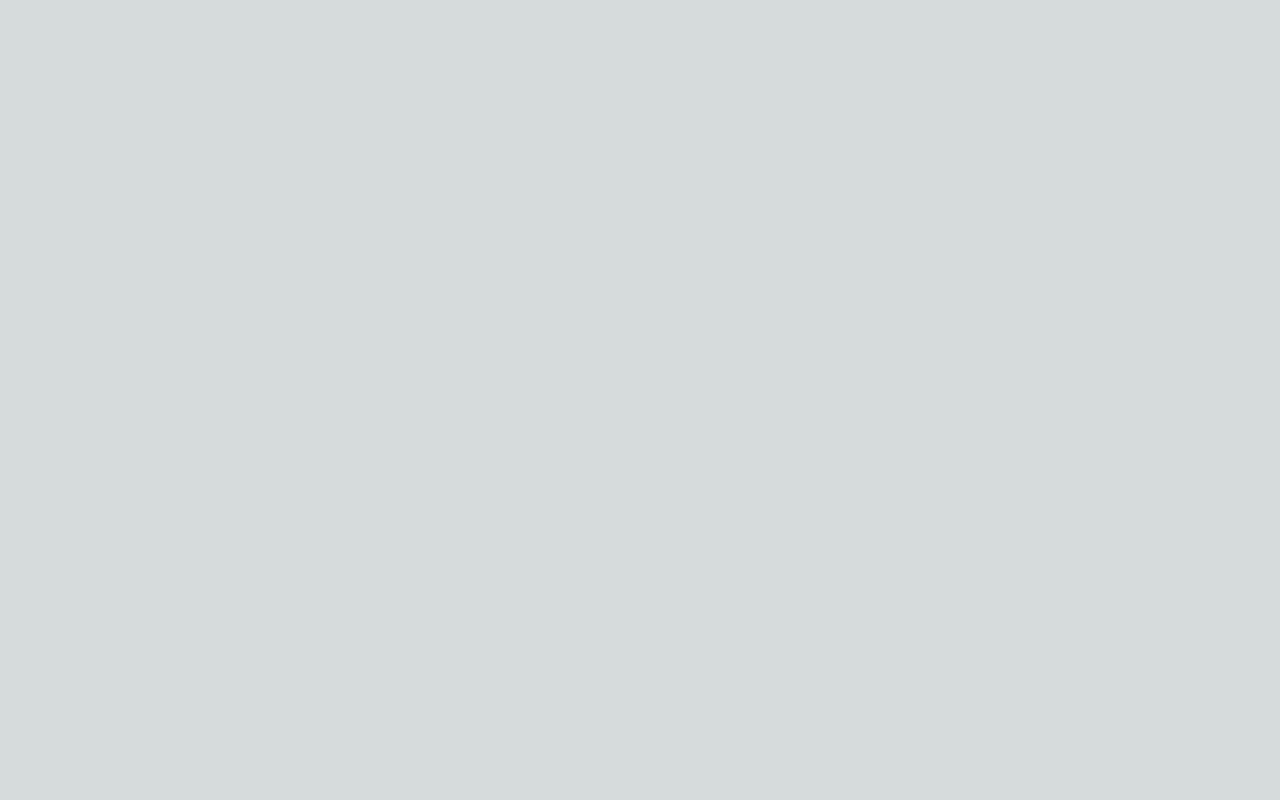
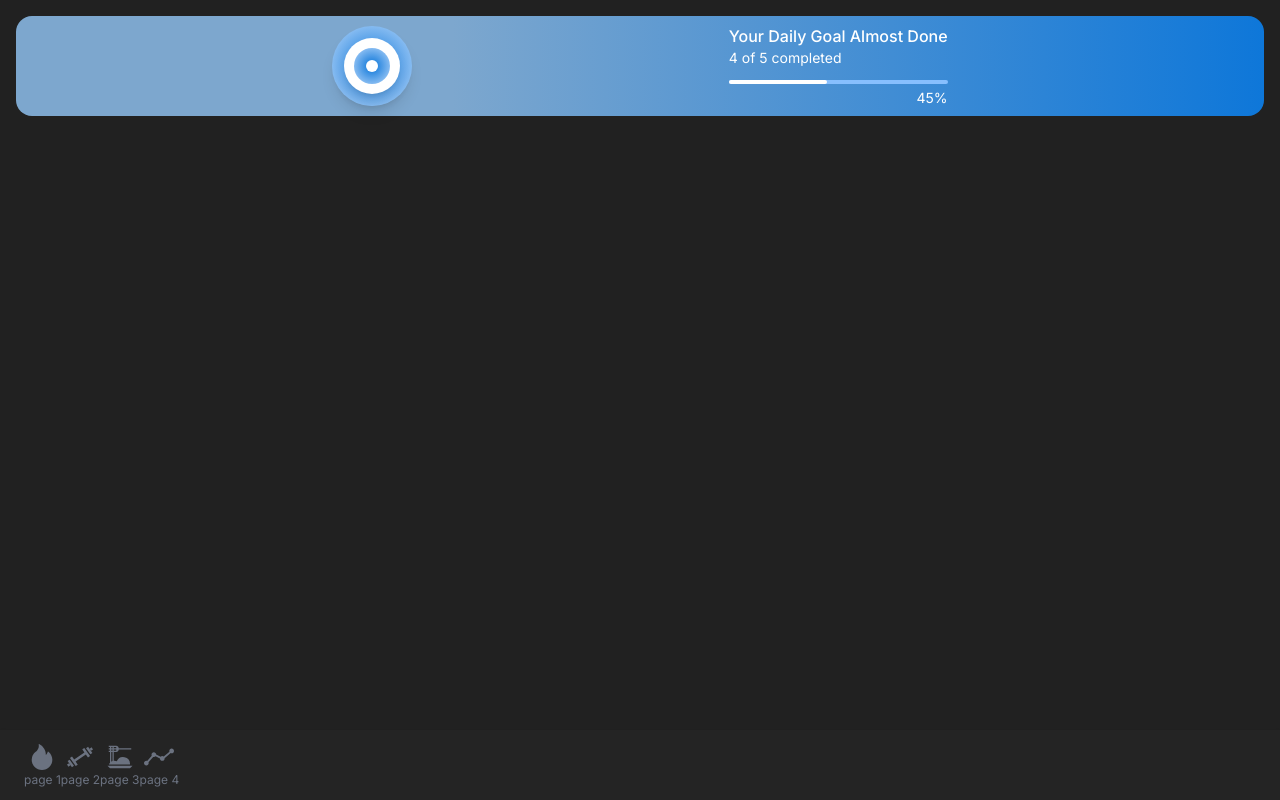
Before and after one commit to arghyadutta080/Fibo-Frontend, a Next.js app: page / in a window 1280 px wide. Built offline with nearby package versions, Linux system fonts and the light colour scheme.

Commit message:
add: page1 components

```diff
--- a/package.json
+++ b/package.json
@@ -12,7 +12,8 @@
     "flowbite-react": "^0.9.0",
     "next": "14.2.3",
     "react": "^18",
-    "react-dom": "^18"
+    "react-dom": "^18",
+    "react-icons": "^5.2.1"
   },
   "devDependencies": {
     "@types/node": "^20",
--- a/src/app/globals.css
+++ b/src/app/globals.css
@@ -2,32 +2,8 @@
 @tailwind components;
 @tailwind utilities;
 
-:root {
-  --foreground-rgb: 0, 0, 0;
-  --background-start-rgb: 214, 219, 220;
-  --background-end-rgb: 255, 255, 255;
-}
-
-@media (prefers-color-scheme: dark) {
-  :root {
-    --foreground-rgb: 255, 255, 255;
-    --background-start-rgb: 0, 0, 0;
-    --background-end-rgb: 0, 0, 0;
-  }
-}
 
 body {
-  color: rgb(var(--foreground-rgb));
-  background: linear-gradient(
-      to bottom,
-      transparent,
-      rgb(var(--background-end-rgb))
-    )
-    rgb(var(--background-start-rgb));
+  background-color: #212121;
+  scroll-behavior: smooth;
 }
-
-@layer utilities {
-  .text-balance {
-    text-wrap: balance;
-  }
-}
--- a/src/app/layout.tsx
+++ b/src/app/layout.tsx
@@ -1,6 +1,7 @@
 import type { Metadata } from "next";
 import { Inter } from "next/font/google";
 import "./globals.css";
+import FooterComponent from "@/components/common/FooterComponent";
 
 const inter = Inter({ subsets: ["latin"] });
 
@@ -16,7 +17,10 @@ export default function RootLayout({
 }>) {
   return (
     <html lang="en">
-      <body className={inter.className}>{children}</body>
+      <body className={inter.className}>
+        {children}
+        <FooterComponent />{" "}
+      </body>
     </html>
   );
 }
--- a/src/app/page.tsx
+++ b/src/app/page.tsx
@@ -1,8 +1,10 @@
+import TopBar from "@/components/home/TopBar";
 import Image from "next/image";
 
 export default function Home() {
   return (
     <>
+    <TopBar />
     </>
   );
 }
--- /dev/null
+++ b/src/app/page2/page.tsx
@@ -0,0 +1,9 @@
+import React from 'react'
+
+const page = () => {
+  return (
+    <div>page2</div>
+  )
+}
+
+export default page
--- /dev/null
+++ b/src/app/page3/page.tsx
@@ -0,0 +1,9 @@
+import React from 'react'
+
+const page = () => {
+  return (
+    <div>page3</div>
+  )
+}
+
+export default page
--- /dev/null
+++ b/src/app/page4/page.tsx
@@ -0,0 +1,9 @@
+import React from 'react'
+
+const page = () => {
+  return (
+    <div>page4</div>
+  )
+}
+
+export default page
--- /dev/null
+++ b/src/components/common/FooterComponent.tsx
@@ -0,0 +1,30 @@
+import React from "react";
+import { Footer, FooterLinkGroup } from "flowbite-react";
+import { FooterRoutes } from "@/utils/constants/FooterRoutes";
+import Link from "next/link";
+
+const FooterComponent: React.FC = () => {
+  return (
+    <Footer
+      container
+      className=" bg-[#242424] bottom-0 absolute py-3 rounded-none mb-0"
+    >
+      <FooterLinkGroup className="flex justify-between">
+        {FooterRoutes.map((route, index) => (
+          <Link
+            key={index}
+            href={route.href}
+            className=" text-gray-500 hover:text-[#D15439] active:text-[#D15439]"
+          >
+            <div className="flex flex-col items-center text-xs">
+              <route.icon size={30} />
+              <span>{route.title}</span>
+            </div>
+          </Link>
+        ))}
+      </FooterLinkGroup>
+    </Footer>
+  );
+};
+
+export default FooterComponent;
--- /dev/null
+++ b/src/components/home/TopBar.tsx
@@ -0,0 +1,42 @@
+import React from "react";
+import "./style.css";
+
+
+const TopBar = () => {
+  return (
+    <div
+      className="absolute mt-4 mx-4 left-0 right-0 rounded-2xl top-0 flex flex-row items-center space-x-2 justify-evenly min-h-16 py-2 px-2"
+      id="topbar"
+    >
+      {/* circular ring */}
+      <div className=" h-20 min-h-16 w-20 min-w-16 rounded-full circle flex items-center justify-center shadow-lg">
+        <div className="m-2 bg-white h-14 min-h-10 w-14 min-w-10 rounded-full flex items-center justify-center shadow-lg">
+          <div className="h-9 w-9 min-h-7 min-w-7 rounded-full circle flex items-center justify-center">
+            <div className="h-3 w-3 bg-white rounded-full"></div>
+          </div>
+        </div>
+      </div>
+
+      {/* progress */}
+      <div className="flex flex-col text-white space-y-3 max-w-[80%] mr-3">
+        <div className="flex flex-col">
+          <span className=" text-base font-medium">
+            Your Daily Goal Almost Done
+          </span>
+          <span className="text-sm">4 of 5 completed</span>
+        </div>
+        <div className="flex flex-col w-full">
+          <div className="w-full bg-[#87BFFE] rounded-full h-1 mb-1">
+            <div
+              className="bg-white h-1 rounded-full transition-all duration-300 ease-in-out"
+              style={{ width: "45%" }}
+            ></div>
+          </div>
+          <div className="text-end text-sm">45%</div>
+        </div>
+      </div>
+    </div>
+  );
+};
+
+export default TopBar;
--- /dev/null
+++ b/src/components/home/style.css
@@ -0,0 +1,9 @@
+#topbar {
+    background: rgb(125, 167, 206);
+    background: linear-gradient(90deg, rgba(125, 167, 206, 1) 35%, rgba(14, 119, 217, 1) 100%);
+}
+
+.circle {
+    background: rgb(186, 217, 252);
+    background: radial-gradient(circle, rgba(14, 119, 217, 1) 5%, rgba(14, 119, 217, 1) 5%, rgba(186, 217, 252) 100%);
+}
--- /dev/null
+++ b/src/utils/constants/FooterRoutes.ts
@@ -0,0 +1,33 @@
+import { AiFillFire } from "react-icons/ai";
+import { CgGym } from "react-icons/cg";
+import { IoFastFoodSharp } from "react-icons/io5";
+import { MdDinnerDining } from "react-icons/md";
+import { SlGraph } from "react-icons/sl";
+
+export const FooterRoutes = [
+    {
+        title: 'page 1',
+        href: '/',
+        icon: AiFillFire
+    },
+    {
+        title: 'page 2',
+        href: '/page2',
+        icon: CgGym
+    },
+    // {
+    //     title: 'page 3',
+    //     href: '/page3',
+    //     icon: IoFastFoodSharp
+    // },
+    {
+        title: 'page 3',
+        href: '/page3',
+        icon: MdDinnerDining
+    },
+    {
+        title: 'page 4',
+        href: '/page4',
+        icon: SlGraph
+    }
+];
```
Also changed, not shown: 1 other file (tests, documents, lock files or other folders).
